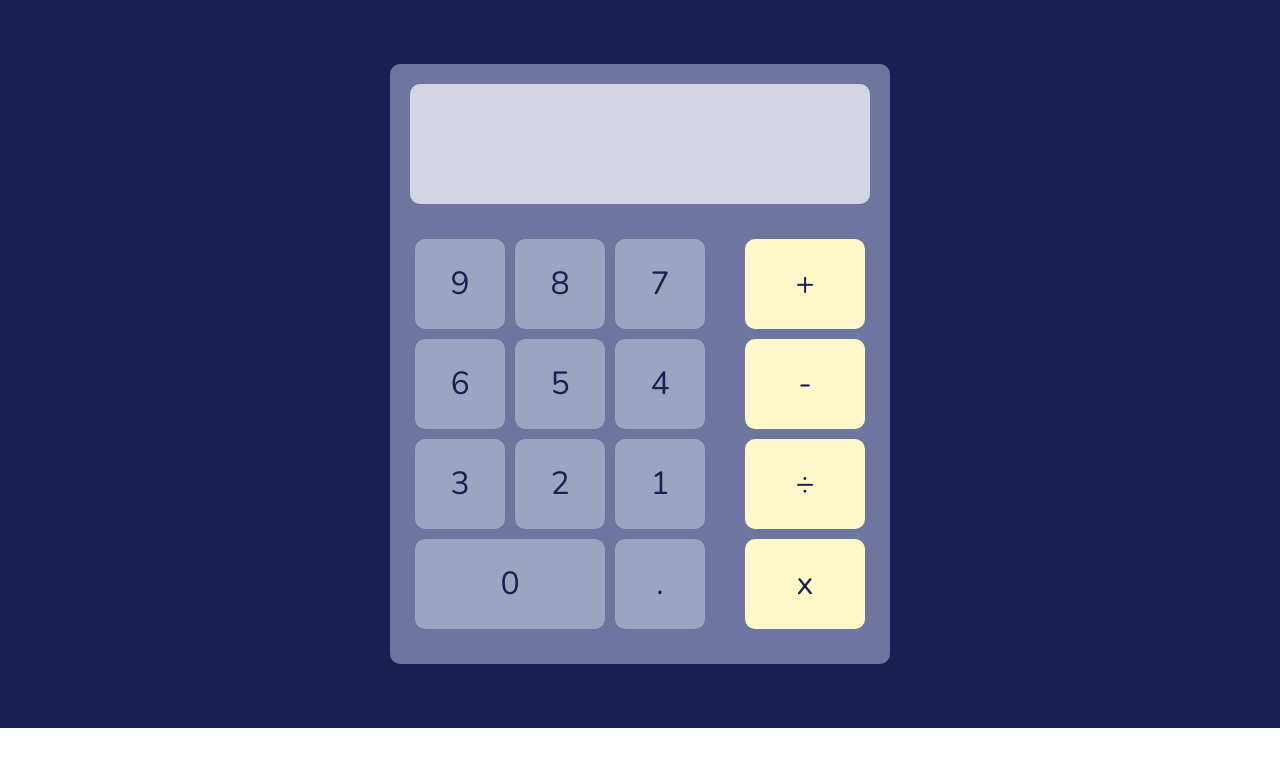
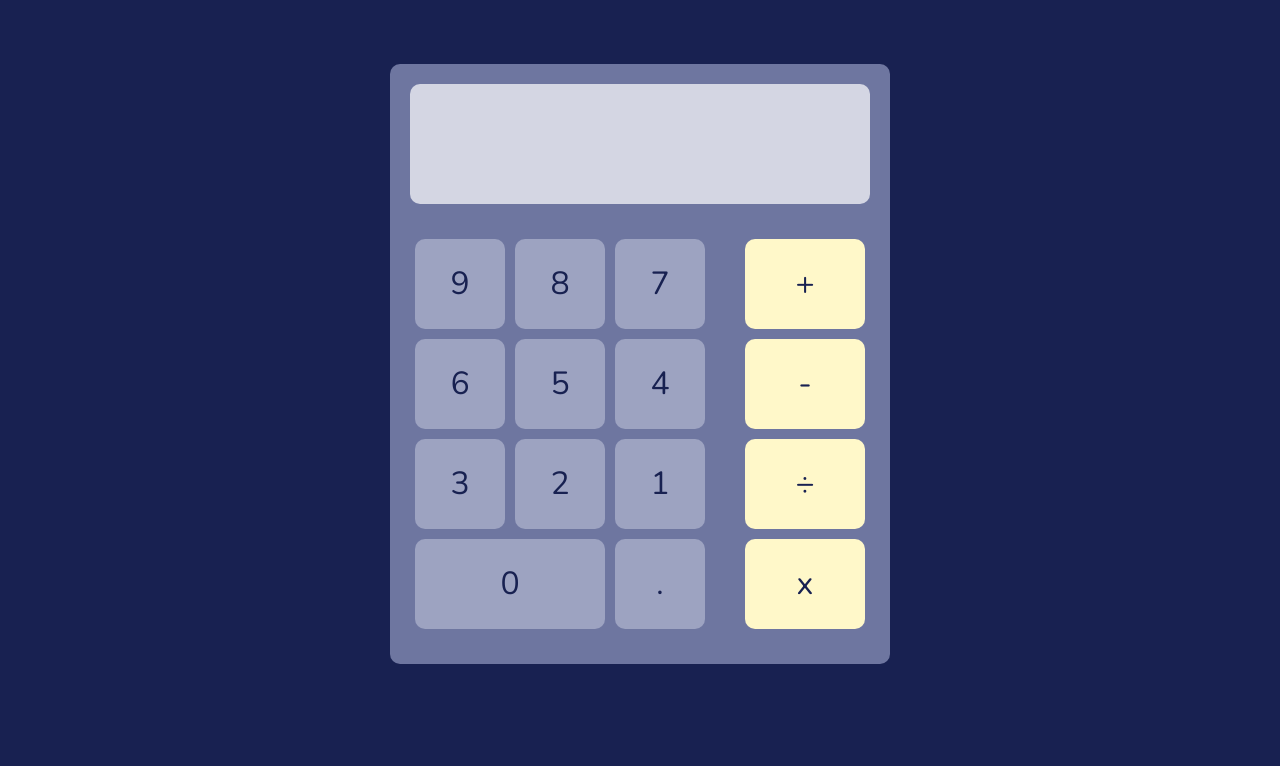
Before and after one commit to a6ftcruton/calculator_js, a plain HTML site: page index.html in a window 1280 px wide. Drawn offline with nearby package versions, Linux system fonts and the light colour scheme; a web font is replaced by a local one.

Commit message:
Set proper scree height

```diff
--- a/calculator.js
+++ b/calculator.js
@@ -3,7 +3,7 @@ var Calculator = {};
 var pushButton = function() {
   $('.key').mousedown(function() {
     $(this).addClass("pressed").mouseup(function() {
-      $(this).removeClass("pressed");
+      $(this).removeClass("pressed")
     });
   });
 };
--- a/styles.css
+++ b/styles.css
@@ -1,6 +1,11 @@
+html {
+  height: 100%;
+}
 body {
   margin: 0;
   padding:0;
+  min-height: 100%;
+  background-color: #182151;
 }
 .wrapper {
   background-color: #182151;
@@ -8,6 +13,7 @@ body {
   display: flex;
   justify-content: center;
   align-items: center;
+  min-width: 560px;
 }
 .calculator {
   position: relative;
```
